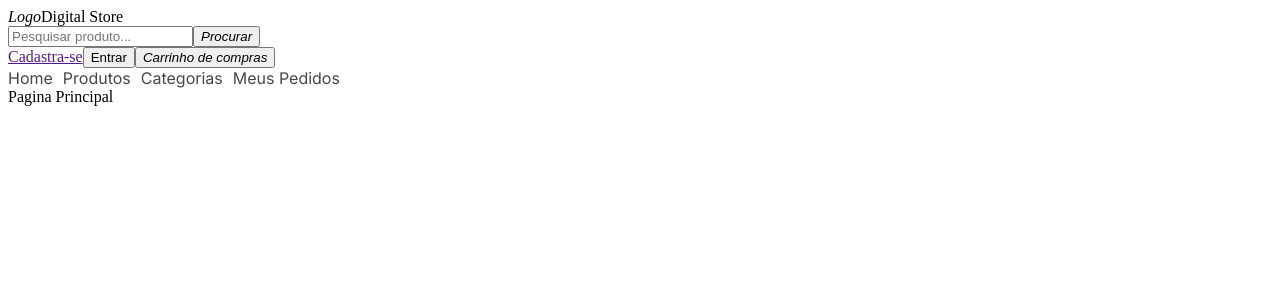
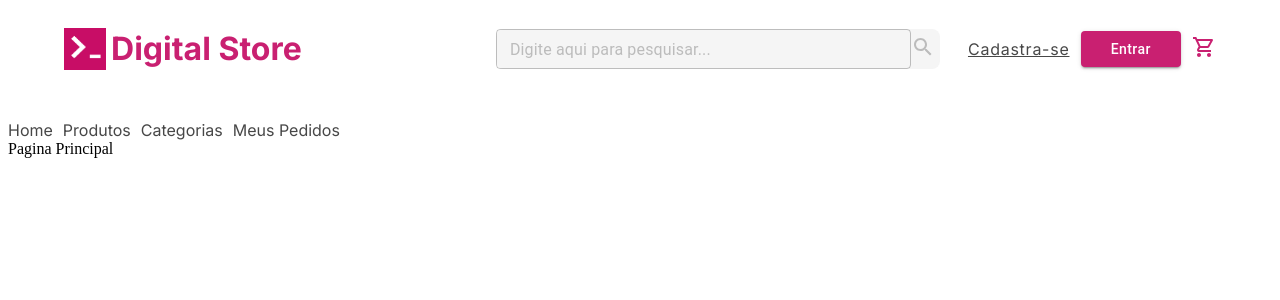
Before and after one commit to marcellovm/grupo03, a React (Create React App) app in the folder app-group03/: page / in a window 1280 px wide. Shown: the top 300 px of the page. Built offline with nearby package versions, Linux system fonts and the light colour scheme.

Commit message:
update layout by navbar

```diff
--- a/app-group03/package.json
+++ b/app-group03/package.json
@@ -5,6 +5,7 @@
   "dependencies": {
     "@emotion/react": "^11.11.1",
     "@emotion/styled": "^11.11.0",
+    "@mui/icons-material": "^5.11.16",
     "@mui/material": "^5.13.6",
     "@testing-library/jest-dom": "^5.16.5",
     "@testing-library/react": "^13.4.0",
--- a/app-group03/src/components/NavBar/index.js
+++ b/app-group03/src/components/NavBar/index.js
@@ -1,24 +1,33 @@
+import {Link} from "react-router-dom";
+import {Box, Button, Container, TextField} from "@mui/material";
+import SearchIcon from '@mui/icons-material/Search';
+import ShoppingCartOutlinedIcon from '@mui/icons-material/ShoppingCartOutlined';
+import Logo from './img/dc-logo.png';
+import './styles.scss';
+
 export default function NavBar() {
     return (
-        <header>
-            <div className="topo">
-                <div className="logo">
-                    <i>Logo</i>
-                    Digital Store
-                </div>
-                <div className="search">
-                    <input placeholder="Pesquisar produto..."/>
-                    <button className="icon-button">
-                        <i>Procurar</i>
-                    </button>
-                </div>
-                <div className="topo-direito">
-                    <a href="">Cadastra-se</a>
-                    <button className="btn-primary">Entrar</button>
-                    <button className="icon-button"><i>Carrinho de compras</i></button>
-                </div>
-            </div>
-        </header>
+        <div className="navbar">
+            <Container fixed>
+                <Box sx={{justifyContent: 'space-between', display: 'flex', flexDirection: 'row', alignItems: 'center'}}>
+                    <div>
+                        <div className="navbar-logo">
+                            <img src={Logo}/>
+                            <Link to='/'><h1>Digital Store</h1></Link>
+                        </div>
 
+                    </div>
+                    <div className="input-text">
+                        <TextField id="outlined-basic" label="Digite aqui para pesquisar..." variant="outlined" size="small"/>
+                        <div className="search-click">
+                            <span><SearchIcon/></span>
+                        </div>
+                    </div>
+                    <Link to='/'><span>Cadastra-se</span></Link>
+                    <Link to='/'><Button variant="contained">Entrar</Button></Link>
+                    <Link className="shoppingCart" to='/'><ShoppingCartOutlinedIcon/></Link>
+                </Box>
+            </Container>
+        </div>
     )
 }
--- a/app-group03/src/components/NavBar/styles.scss
+++ b/app-group03/src/components/NavBar/styles.scss
@@ -1,16 +1,68 @@
-@import url('https://fonts.googleapis.com/css2?family=Roboto&display=swap');
+@import url('https://fonts.googleapis.com/css2?family=Inter:wght@300;400;700&display=swap');
 
 $color-pink: #C92071;
-$fonte-padrao: 'Roboto';
+$color-ligth-gray: #f5f5f5;
+$color-light-gray-new: #6666;
+$color-dark-gray: #474747;
 
-.header {
-       topo {
-        width: 90%;
-        margin: auto;
-        margin-top: 20px;
+.navbar {
+    margin-bottom: 30px;
+        .navbar-logo {
+            display: flex;
+            align-items: center;
+            img {
+                margin-right: 5px;
+                width: 10%;
+            }
+        }
+        .input-text {
+            display: flex;
+            align-items: center;
+            width: 40%;
+            .css-1u3bzj6-MuiFormControl-root-MuiTextField-root {
+                background-color: $color-ligth-gray;
+                border-top-left-radius: 8px;
+                border-bottom-left-radius: 8px;
+                width: 90%;
+                label {
+                    color: $color-light-gray-new;
+                }
+                .css-1d3z3hw-MuiOutlinedInput-notchedOutline {
+                    border: none;
+                }
+            }
+            .search-click {
+                display: flex;
+                background-color: $color-ligth-gray;
+                height: 40px;
+                align-items: center;
+                border-top-right-radius: 8px;
+                border-bottom-right-radius: 8px;
+                padding-right: 5px;
 
-    }
-    logo {
-        color: $color-pink;
-    }
+                path {
+                    color: $color-light-gray-new;
+                }
+            }
+        }
+        a {
+            text-decoration: none;
+            font-family: 'Inter', sans-serif;
+            color: $color-pink;
+
+            span {
+                font-style: normal;
+                font-weight: 400;
+                font-size: 16px;
+                color: $color-dark-gray;
+                line-height: 28px;
+                letter-spacing: 0.75px;
+                text-decoration-line: underline;
+            }
+        }
+        Button {
+            background-color: $color-pink;
+            text-transform: none;
+            width: 100px;
+        }
 }
```
Also changed, not shown: app-group03/src/components/NavBar/img/dc-logo.png (added), 1 other file (tests, documents, lock files or other folders).
